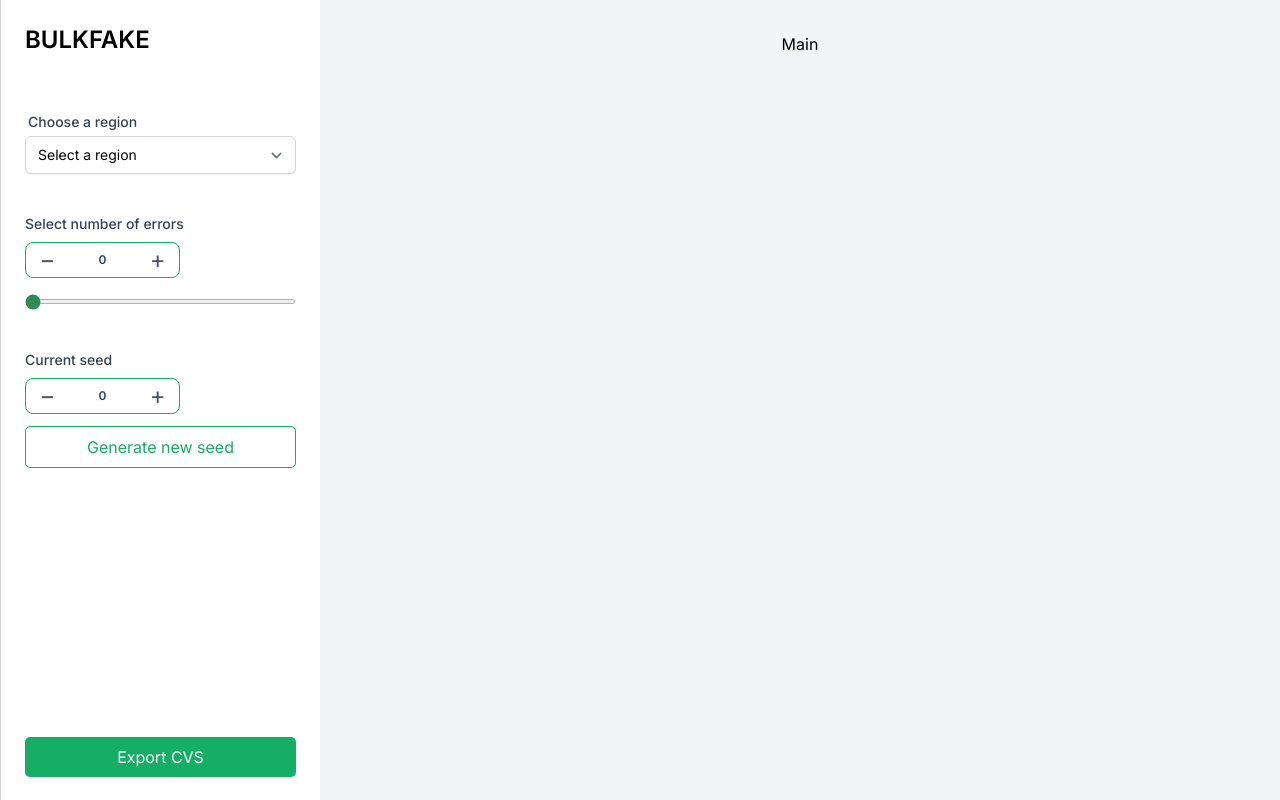
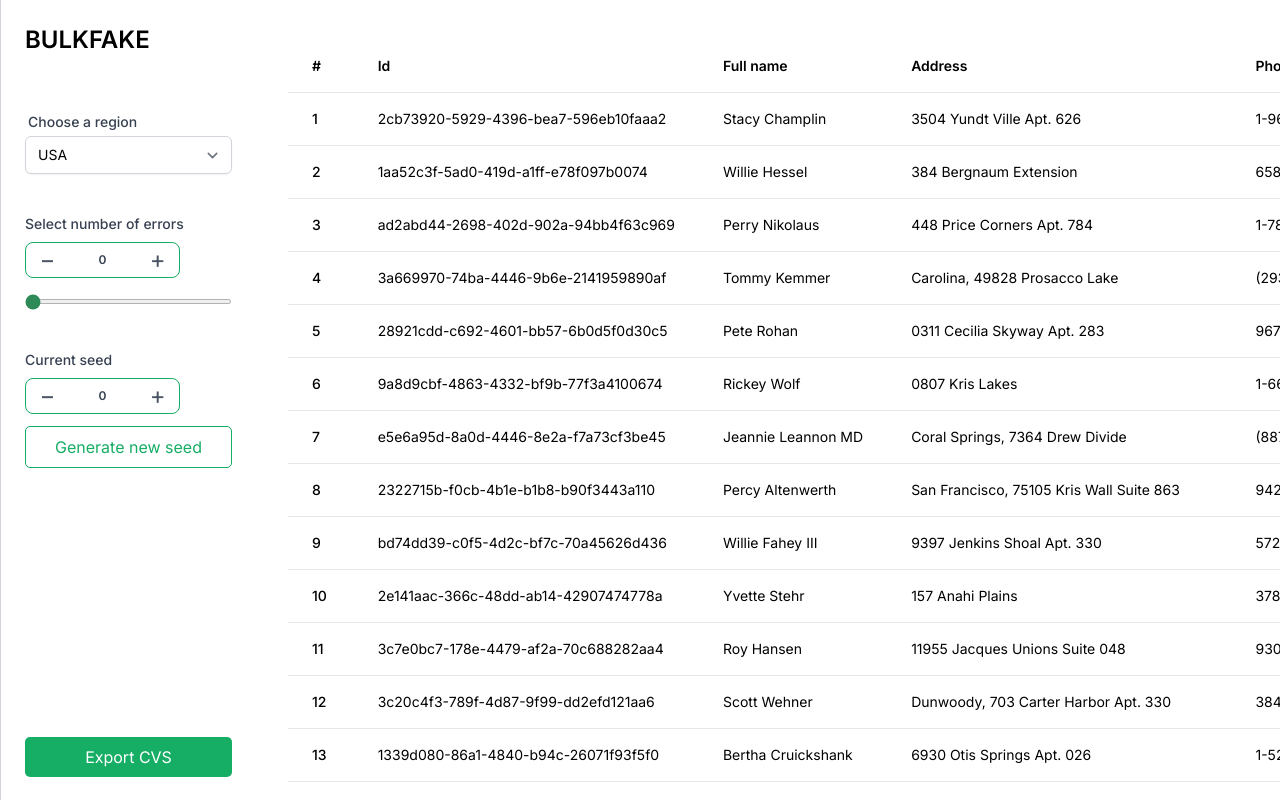
Before and after one commit to MrJeyhun/bulkfake, a React (Vite) app: page / in a window 1280 px wide. Built offline with nearby package versions, Linux system fonts and the light colour scheme.

Commit message:
added table

```diff
--- a/src/components/Sidebar.tsx
+++ b/src/components/Sidebar.tsx
@@ -1,18 +1,22 @@
-import { useEffect, useState } from "react";
+import { useContext, useEffect, useState } from "react";
 import Counter from "./Counter";
 import { CounterType, Regions } from "@app/types/enums";
+import { AppContext } from "@app/pages/App";
 
 const Sidebar = () => {
-  const [errorRange, setErrorRange] = useState(0);
-  const [seed, setSeed] = useState(0);
-  const [region, setRegion] = useState<Regions | string>();
+  const { errorRange, setErrorRange, seed, setSeed, region, setRegion } =
+    useContext<any>(AppContext);
+
+  // const [errorRange, setErrorRange] = useState(0);
+  // const [seed, setSeed] = useState(0);
+  // const [region, setRegion] = useState<Regions | string>();
 
   const handleSliderChange = (event: any) => {
     setErrorRange(+event.target.value);
   };
 
   return (
-    <div className="h-full bg-white w-1/4 p-6 border-l border-gray-300">
+    <div className="h-full bg-white w-[20%] p-6 border-l border-gray-300">
       <div id="test" className="flex mb-4 text-2xl font-semibold">
         BULKFAKE
       </div>
--- a/src/components/Table.tsx
+++ b/src/components/Table.tsx
@@ -1,42 +1,57 @@
 import { TableProps } from "@app/types/types";
 
 const Table = (props: TableProps) => {
-  // onScroll={props.scrollHandler}
+  const { fakeDatas, handleScroll } = props;
+
+  const getFakeData = () => {
+    return fakeDatas.map((el: any, i) => {
       return (
-    <div className="entries-parent">
-      <table>
+        <tr
+          key={i}
+          className="border-b transition duration-300 ease-in-out hover:bg-neutral-100 dark:border-neutral-500 dark:hover:bg-neutral-600"
+        >
+          <th className="whitespace-nowrap px-6 py-4 font-medium" scope="row">
+            {i + 1}
+          </th>
+          <td className="whitespace-nowrap px-6 py-4">{el.id}</td>
+          <td className="whitespace-nowrap px-6 py-4">{el.fullName}</td>
+          <td className="whitespace-nowrap px-6 py-4">{el.address}</td>
+          <td className="whitespace-nowrap px-6 py-4">{el.phone}</td>
+        </tr>
+      );
+    });
+  };
+
+  return (
+    <div className="flex flex-col">
+      <div className="overflow-x-auto sm:-mx-6 lg:-mx-8">
+        <div className="inline-block min-w-full py-2 sm:px-6 lg:px-8">
+          <div className="overflow-hidden">
+            <table className="min-w-full text-left text-sm font-light">
+              <thead className="border-b font-medium dark:border-neutral-500">
                 <tr>
-          <th className="table-index" scope="col">
-            Index
+                  <th scope="col" className="px-6 py-4">
+                    #
                   </th>
-          <th className="table-id" scope="col">
-            ID
+                  <th scope="col" className="px-6 py-4">
+                    Id
                   </th>
-          <th className="table-name" scope="col">
+                  <th scope="col" className="px-6 py-4">
                     Full name
                   </th>
-          <th className="table-address" scope="col">
+                  <th scope="col" className="px-6 py-4">
                     Address
                   </th>
-          <th className="table-phone" scope="col">
+                  <th scope="col" className="px-6 py-4">
                     Phone number
                   </th>
                 </tr>
-
-        {/* {
-            props.fakeEntries.map((el, i) => {
-                return (
-                  <tr>
-                    <th scope='row'>{i + 1}</th>
-                    <td>{el.id}</td>
-                    <td>{el.fullName}</td>
-                    <td>{el.address}</td>
-                    <td>{el.phone}</td>
-                  </tr>
-                );
-              });
-        } */}
+              </thead>
+              <tbody>{getFakeData()}</tbody>
             </table>
+          </div>
+        </div>
+      </div>
     </div>
   );
 };
--- a/src/pages/App.tsx
+++ b/src/pages/App.tsx
@@ -1,14 +1,33 @@
 import Sidebar from "@app/components/Sidebar";
 import Main from "./Main";
+import { createContext, useState } from "react";
+import { Regions } from "@app/types/enums";
+
+export const AppContext = createContext("");
 
 const App = () => {
+  const [errorRange, setErrorRange] = useState(0);
+  const [seed, setSeed] = useState(0);
+  const [region, setRegion] = useState<Regions | string>(Regions.US);
+
+  const contextValues: any = {
+    errorRange,
+    setErrorRange,
+    seed,
+    setSeed,
+    region,
+    setRegion,
+  };
+
   return (
-    <div className="flex h-full">
-      <Sidebar />
-      <div className="flex-1 h-full bg-gray-100 p-8">
-        <Main />
+    <AppContext.Provider value={contextValues}>
+      <div className="flex h-full">
+        <Sidebar />
+        <div className="flex-1 w-[80%] p-8 overflow-scroll">
+          <Main />
+        </div>
       </div>
-    </div>
+    </AppContext.Provider>
   );
 };
 
--- a/src/pages/Main.tsx
+++ b/src/pages/Main.tsx
@@ -1,14 +1,13 @@
-import { useState } from "react";
+import { useContext, useState } from "react";
 import { createFakeData } from "@app/utils";
 import { faker } from "@faker-js/faker";
 import { RegionCode, Regions } from "@app/types/enums";
+import { AppContext } from "./App";
+import Table from "@app/components/Table";
 
 const Main = () => {
+  const { errorRange, seed, region } = useContext<any>(AppContext);
   const [pages, setPages] = useState(1);
-  //TODO: probably will come from context
-  const [errorCount, setErrorCount] = useState(0);
-  const [seed, setSeed] = useState(0);
-  const [region, setRegion] = useState<any>();
 
   const finalData: any = [];
   faker.seed(Number(seed));
@@ -117,13 +116,13 @@ const Main = () => {
       let float = false;
       let errors: any;
 
-      if (Number.isInteger(errorCount)) {
+      if (Number.isInteger(errorRange)) {
         float = false;
-        errors = errorCount;
+        errors = errorRange;
       }
-      if (!Number.isInteger(errorCount)) {
+      if (!Number.isInteger(errorRange)) {
         float = true;
-        errors = errorCount + 0.5;
+        errors = errorRange + 0.5;
       }
 
       const inroduceErrors = (count: any) => {
@@ -168,7 +167,7 @@ const Main = () => {
     return postError;
   };
 
-  const renderEntries = () => {
+  const renderDatas = () => {
     for (let i = 0; i < pages; i++) {
       finalData.push(...createFakeDatas());
     }
@@ -176,9 +175,17 @@ const Main = () => {
     return addErrors(finalData);
   };
 
+  const handleScroll = (e: any) => {
+    if (
+      e.target.scrollHeight - e.target.scrollTop <=
+      e.target.clientHeight / 0.5
+    )
+      setPages(pages + 1);
+  };
+
   return (
     <div>
-      <div>Main</div>
+      <Table fakeDatas={renderDatas()} handleScroll={handleScroll} />
     </div>
   );
 };
--- a/src/types/types.ts
+++ b/src/types/types.ts
@@ -8,5 +8,5 @@ export interface CounterProps {
 
 export interface TableProps {
   fakeDatas: [];
-  handleScroll: void;
+  handleScroll: any;
 }
```
Lines whose indentation alone changed are shown as unchanged.
